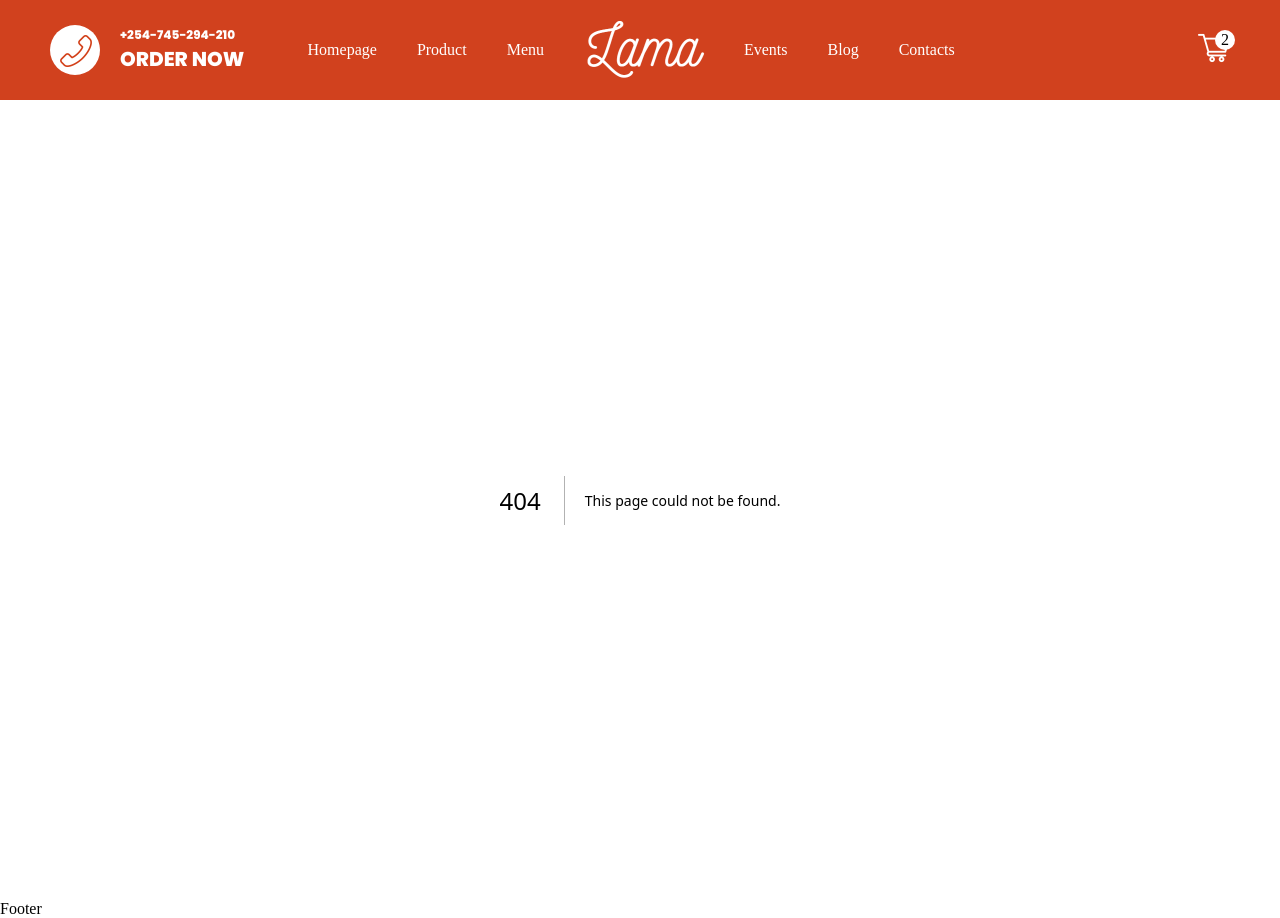
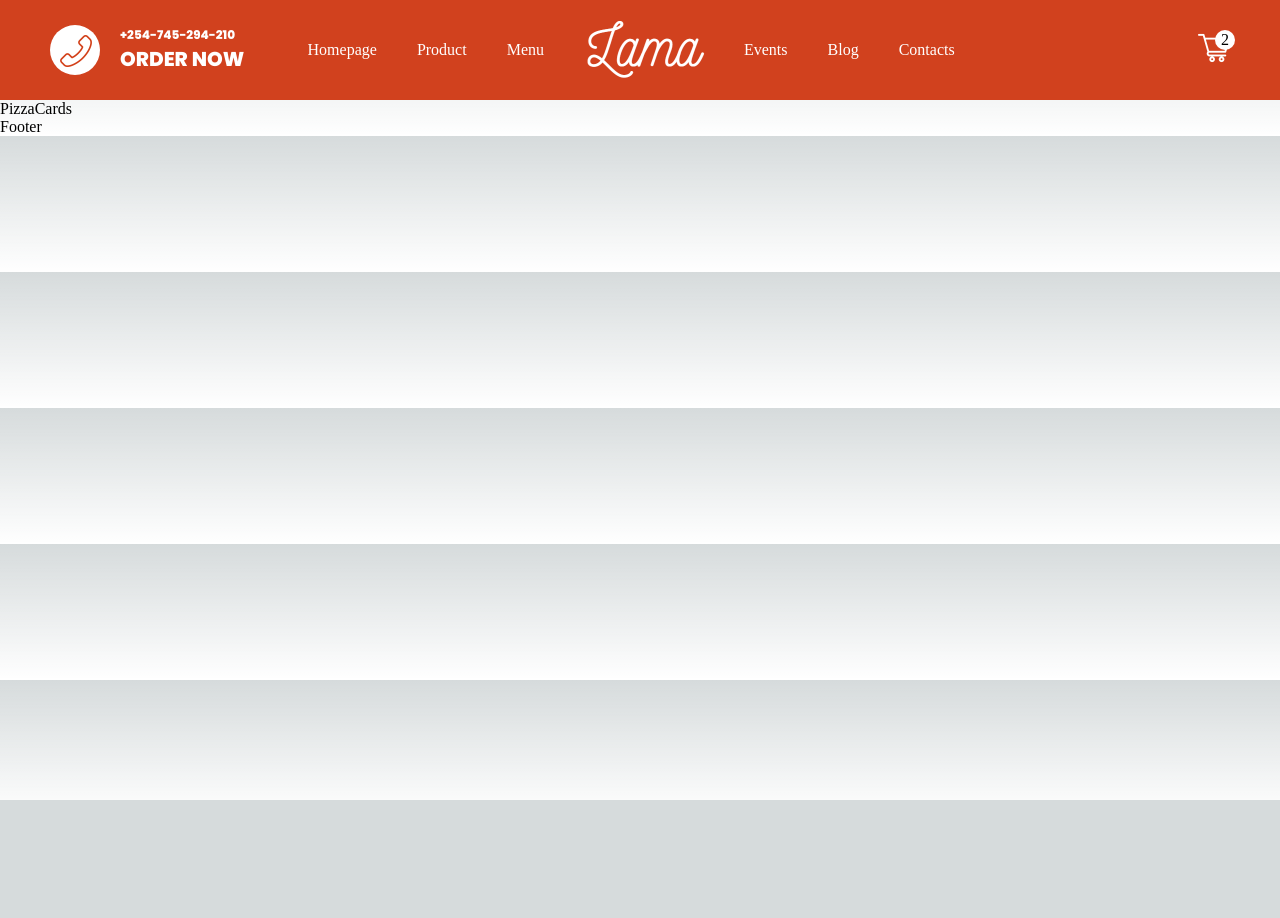
Before and after one commit to daudi13/restauantjs, a Next.js app: page /components/PizzaCards in a window 1280 px wide. Before the commit this address had no page. After the commit the page ends 800 px from the top, so only its background shows below. Built offline with nearby package versions, Linux system fonts and the light colour scheme.

Commit message:
Add PizzaCard component

```diff
--- /dev/null
+++ b/pages/components/PizzaCards.jsx
@@ -0,0 +1,7 @@
+const PizzaCards = () => {
+  return (
+    <div>PizzaCards</div>
+  )
+}
+
+export default PizzaCards
```
